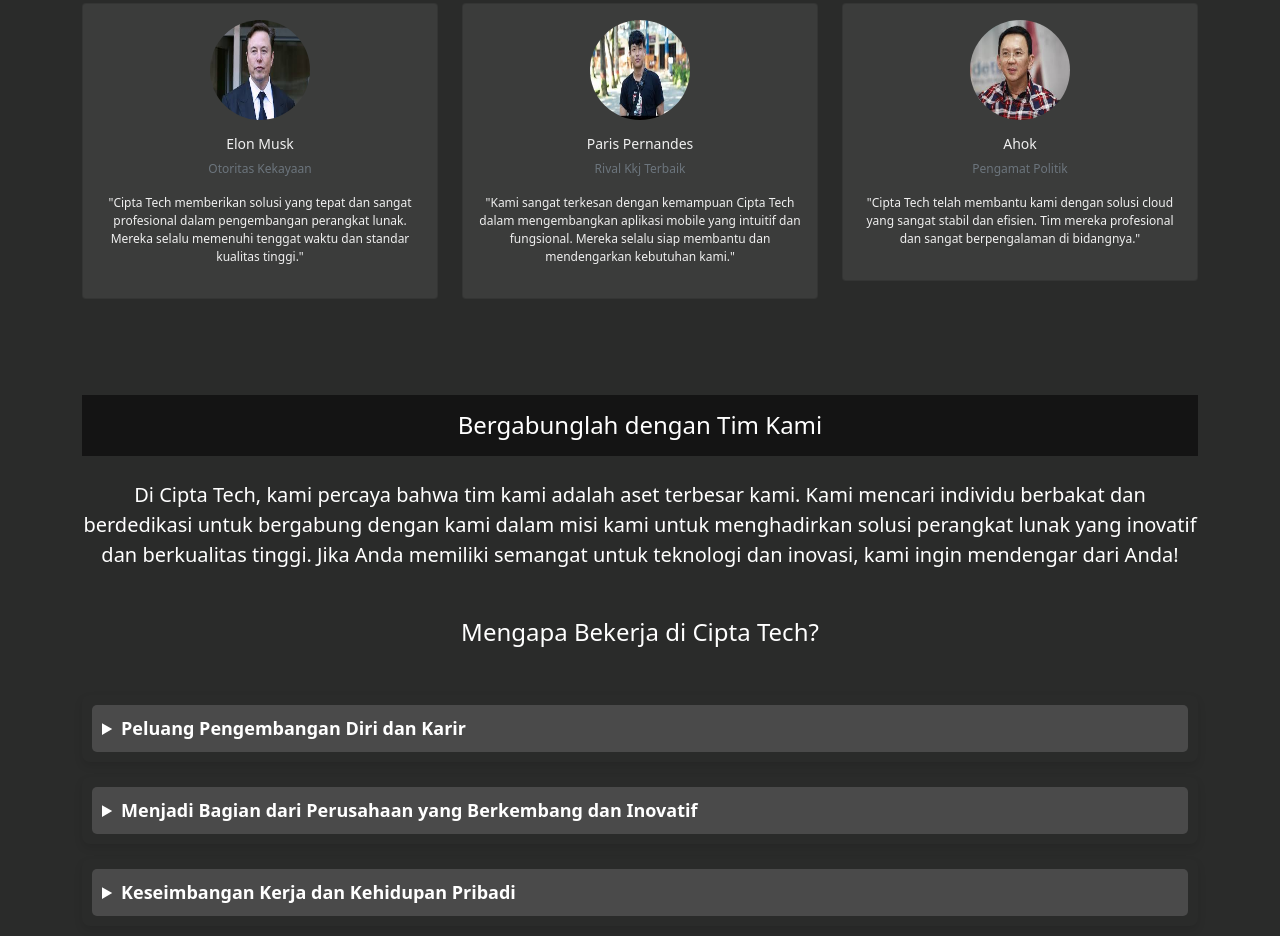
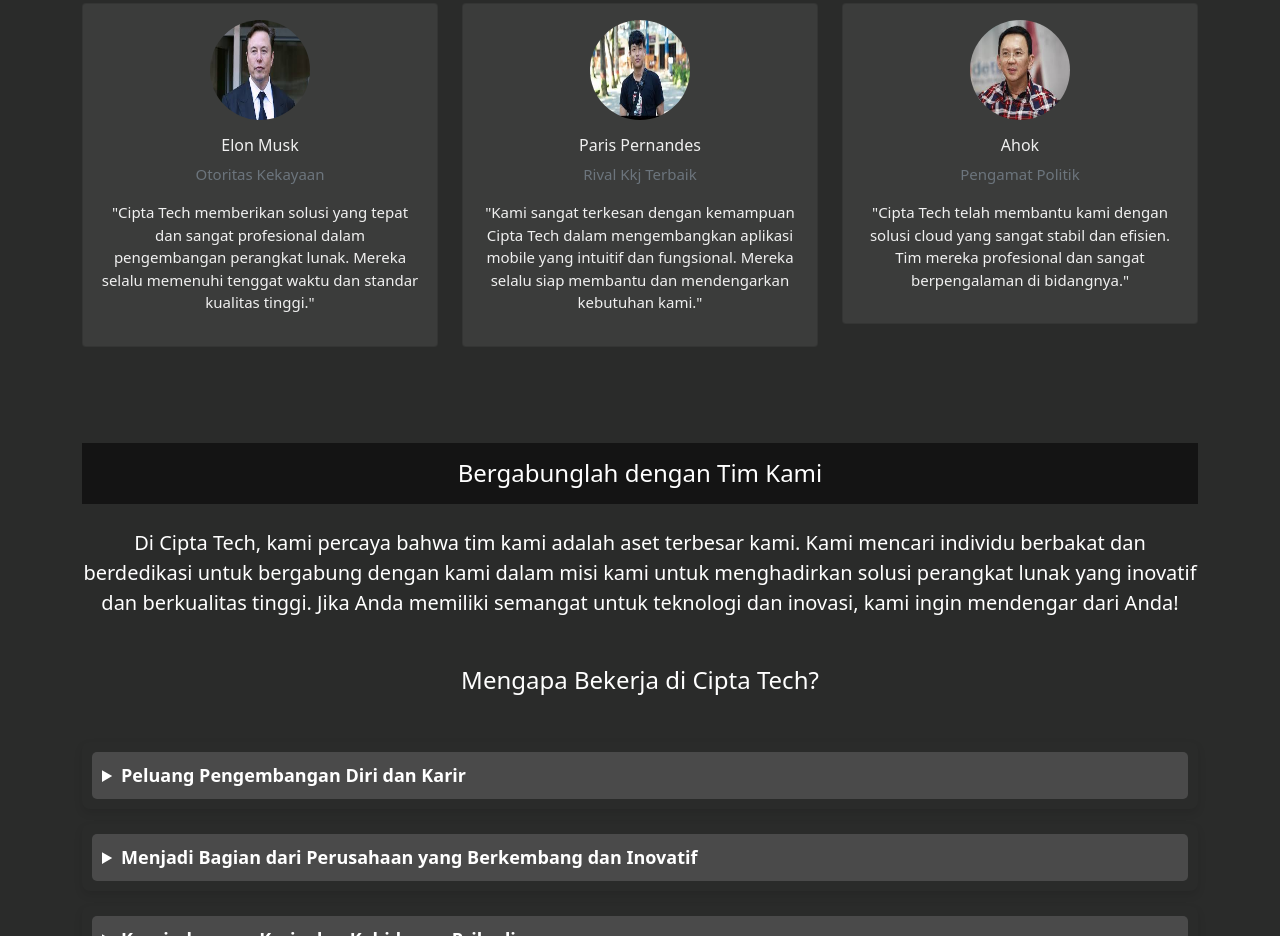
Before and after one commit to NaufalKurnia93/companyProf, a plain HTML site: page index.html in a window 1280 px wide. Shown: the part 6367-7303 px from the top of the page. Drawn offline with Linux system fonts and the light colour scheme.

Commit message:
fix: mengatur font testimonial

```diff
--- a/index.html
+++ b/index.html
@@ -601,10 +601,10 @@
                 alt="Client 1"
               />
               <div class="card-body text-center">
-                <h5 class="card-title titles">Elon Musk</h5>
+                <h4 class="card-title titles">Elon Musk</h4>
                 <p class="card-text text-muted">Otoritas Kekayaan</p>
                 <blockquote class="blockquote">
-                  <p class="mb-0">
+                  <p class="mb-0 ">
                     "Cipta Tech memberikan solusi yang tepat dan sangat
                     profesional dalam pengembangan perangkat lunak. Mereka
                     selalu memenuhi tenggat waktu dan standar kualitas tinggi."
@@ -622,10 +622,10 @@
                 alt="Client 2"
               />
               <div class="card-body text-center">
-                <h5 class="card-title titles">Paris Pernandes</h5>
+                <h4 class="card-title titles">Paris Pernandes</h4>
                 <p class="card-text text-muted">Rival Kkj Terbaik</p>
                 <blockquote class="blockquote">
-                  <p class="mb-0">
+                  <p class="mb-0 ">
                     "Kami sangat terkesan dengan kemampuan Cipta Tech dalam
                     mengembangkan aplikasi mobile yang intuitif dan fungsional.
                     Mereka selalu siap membantu dan mendengarkan kebutuhan
@@ -644,10 +644,10 @@
                 alt="Client 3"
               />
               <div class="card-body text-center">
-                <h5 class="card-title titles">Ahok</h5>
+                <h4 class="card-title titles">Ahok</h4>
                 <p class="card-text text-muted">Pengamat Politik</p>
                 <blockquote class="blockquote">
-                  <p class="mb-0">
+                  <p class="mb-0 ">
                     "Cipta Tech telah membantu kami dengan solusi cloud yang
                     sangat stabil dan efisien. Tim mereka profesional dan sangat
                     berpengalaman di bidangnya."
--- a/style.css
+++ b/style.css
@@ -365,7 +365,12 @@ details p {
   }
 
   .testimonial .container .row .card .card-body .card-title {
-    font-size: 12px;
+    font-size: 15px;
+  }
+
+  .testimonial .container .row .card .card-body p {
+    font-size: 13px;
+
   }
 
   .blogg .container .row .col-md-4 .card .card-body .btn {
@@ -497,11 +502,11 @@ details p {
   }
 
   .testimonial .container .row .card .card-body .card-title {
-    font-size: 14px;
+    font-size: 16px;
   }
 
   .testimonial .container .row .card .card-body p {
-    font-size: 12px;
+    font-size: 15px;
   }
 
   .banner .font-hom {
```
